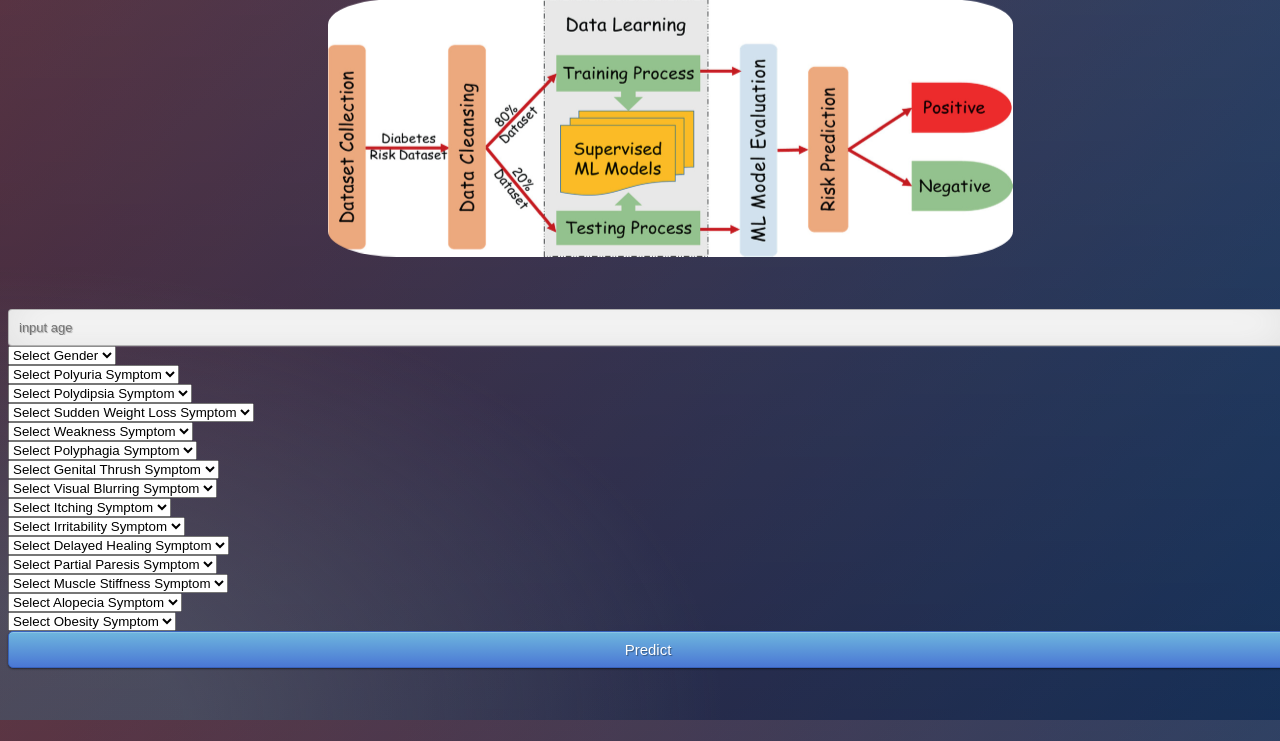
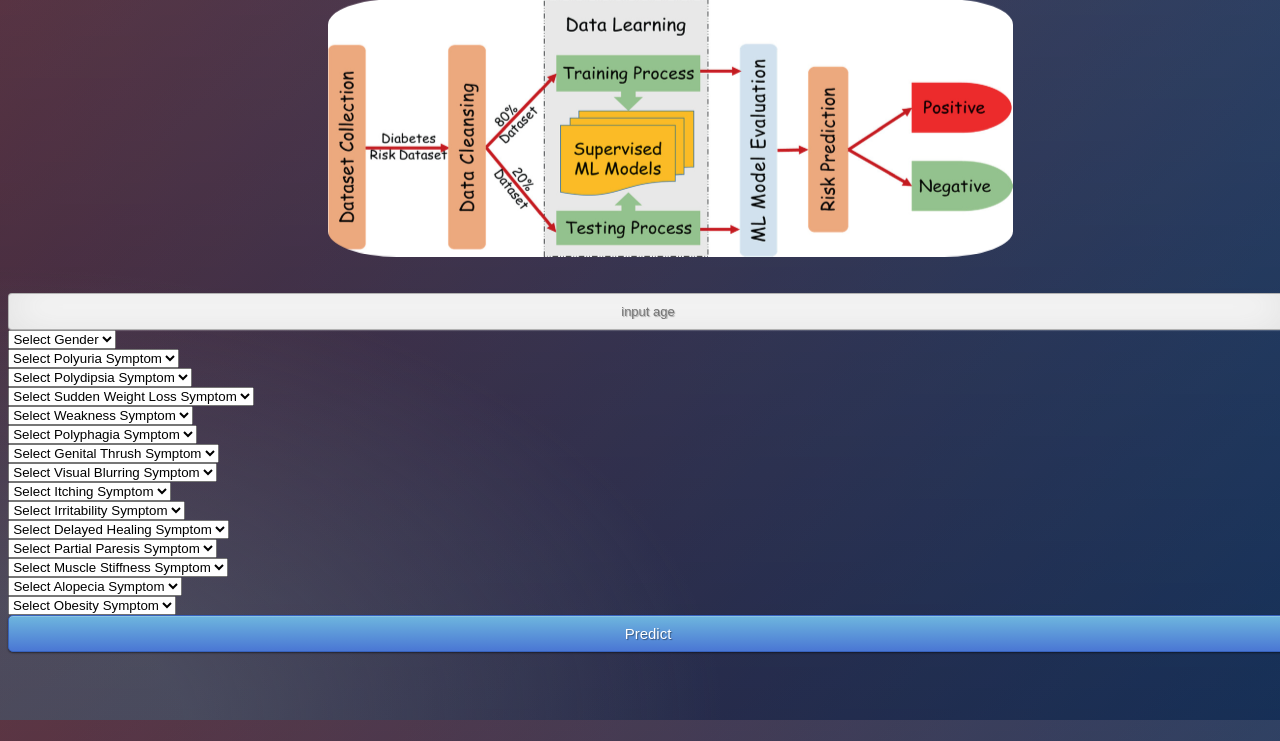
Before and after one commit to zinabu-dot/Risk-prediction-early-stage-diabetes, a Flask app: page / in a window 1280 px wide. Shown: the part 80-821 px from the top of the page. Run offline with Flask 3, Linux system fonts and the light colour scheme; parts of the project's set-up code (start-up, migrations or seed data) failed here and were passed over.

Commit message:
css changed commit

```diff
--- a/static/css/style.css
+++ b/static/css/style.css
@@ -69,7 +69,8 @@ body {
 
 input {
 	width: 100%;
-	margin: 1rem 0 0 0;
+	margin: auto;
+	text-align: center;
 	/* margin-top: 40px;  */
 	/* background: rgb(255, 255, 255); */
 	/* border: none; */
@@ -94,6 +95,7 @@ input:focus {
 
 select {
 	display: block;
+	text-align: center;
 }
 
 button {
```
